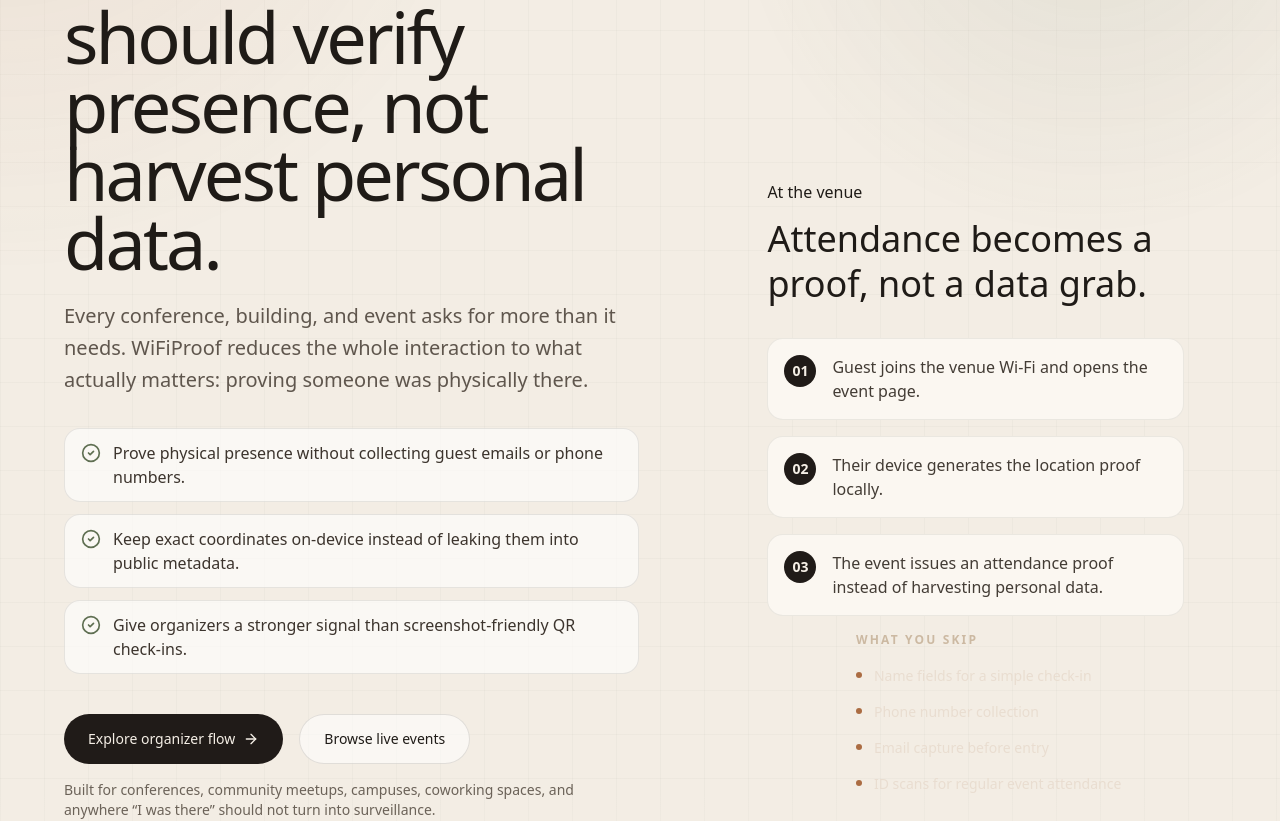
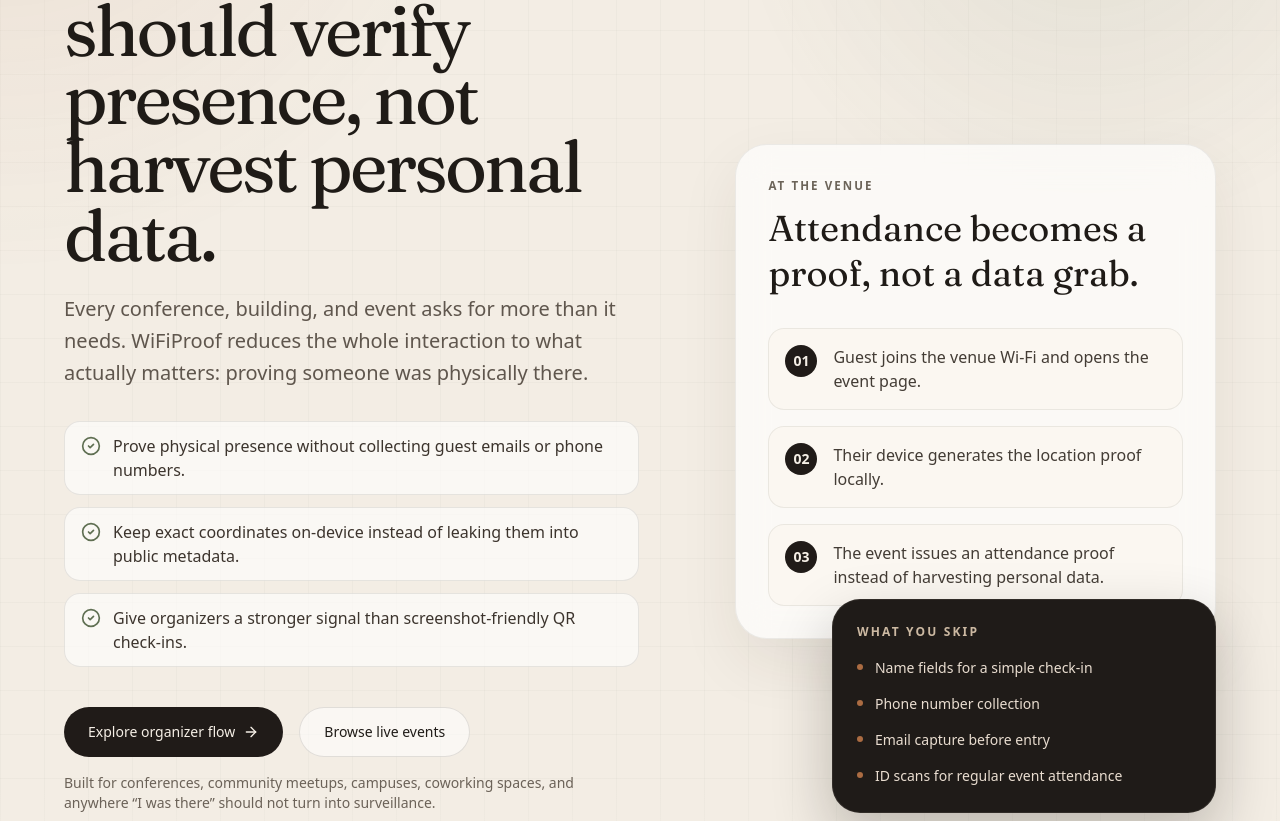
Before and after one commit to WifiproofProtocol/wifiproof-v2, a Next.js app in the folder packages/web/: page / in a window 1280 px wide. Shown: the part 234-1055 px from the top of the page. Built offline with nearby package versions, Linux system fonts and the light colour scheme.

Commit message:
feat(ui): update global styles and layout

```diff
--- a/packages/web/src/app/globals.css
+++ b/packages/web/src/app/globals.css
@@ -1,11 +1,10 @@
 @import "tailwindcss";
 
 :root {
-  --background: #020412;
-  /* Deep midnight blue/purple base */
-  --foreground: #ffffff;
-  --card-bg: rgba(255, 255, 255, 0.05);
-  --border-color: rgba(255, 255, 255, 0.1);
+  --background: #f3ede4;
+  --foreground: #1f1b17;
+  --card-bg: rgba(255, 255, 255, 0.68);
+  --border-color: rgba(47, 38, 28, 0.12);
 }
 
 @theme inline {
@@ -14,11 +13,13 @@
   --color-card: var(--card-bg);
   --color-border: var(--border-color);
 
-  --font-sans: var(--font-geist-sans), "SF Pro Display", -apple-system, system-ui, sans-serif;
+  --font-sans: var(--font-geist-sans), "SF Pro Display", -apple-system, system-ui,
+    sans-serif;
   --font-mono: var(--font-geist-mono), "SF Mono", monospace;
+}
 
-  --animate-float: float 6s ease-in-out infinite;
-  --animate-glow: glow 4s ease-in-out infinite alternate;
+html {
+  scroll-behavior: smooth;
 }
 
 body {
@@ -30,77 +31,54 @@ body {
   -moz-osx-font-smoothing: grayscale;
 }
 
-/* Custom Selection */
 ::selection {
-  background: rgba(124, 58, 237, 0.5);
-  /* Purple tint */
-  color: #fff;
+  background: rgba(171, 108, 66, 0.22);
+  color: #1f1b17;
 }
 
-/* Vibrant Utilities */
-.glass-panel {
-  background: rgba(255, 255, 255, 0.03);
-  backdrop-filter: blur(16px);
-  border: 1px solid rgba(255, 255, 255, 0.08);
-  box-shadow: 0 4px 30px rgba(0, 0, 0, 0.1);
+.display-type {
+  font-family: var(--font-display), "Iowan Old Style", "Palatino Linotype", serif;
 }
 
-.glass-panel:hover {
-  background: rgba(255, 255, 255, 0.06);
-  border-color: rgba(255, 255, 255, 0.15);
-  box-shadow: 0 0 20px rgba(124, 58, 237, 0.15);
-  /* Purple glow */
+.paper-panel {
+  background: rgba(255, 255, 255, 0.68);
+  backdrop-filter: blur(18px);
+  border: 1px solid rgba(47, 38, 28, 0.08);
+  box-shadow: 0 24px 60px rgba(57, 43, 30, 0.08);
 }
 
-.gradient-text {
-  background: linear-gradient(135deg, #fff 0%, #a78bfa 50%, #3b82f6 100%);
-  -webkit-background-clip: text;
-  -webkit-text-fill-color: transparent;
-  background-clip: text;
-  background-size: 200% 200%;
-  animation: gradient-shift 5s ease infinite;
+.ink-panel {
+  background: #1f1b18;
+  color: #f5efe6;
+  border: 1px solid rgba(245, 239, 230, 0.08);
+  box-shadow: 0 24px 60px rgba(15, 11, 8, 0.24);
 }
 
-@keyframes gradient-shift {
-
-  0%,
-  100% {
-    background-position: 0% 50%;
-  }
-
-  50% {
-    background-position: 100% 50%;
-  }
+.section-kicker {
+  color: #6c6459;
+  font-size: 0.72rem;
+  font-weight: 600;
+  letter-spacing: 0.18em;
+  text-transform: uppercase;
 }
 
-@keyframes float {
-
-  0%,
-  100% {
-    transform: translateY(0);
-  }
-
-  50% {
-    transform: translateY(-20px);
-  }
+.soft-rule {
+  height: 1px;
+  background: linear-gradient(
+    90deg,
+    transparent,
+    rgba(47, 38, 28, 0.16),
+    transparent
+  );
 }
 
-@keyframes glow {
-  from {
-    box-shadow: 0 0 10px rgba(59, 130, 246, 0.1);
-  }
-
-  to {
-    box-shadow: 0 0 30px rgba(124, 58, 237, 0.4);
-  }
-}
-
-/* ── react-datepicker dark theme overrides ───────────────────────── */
 .react-datepicker {
-  background: transparent !important;
-  border: none !important;
+  background: #f8f2e8 !important;
+  border: 1px solid rgba(47, 38, 28, 0.08) !important;
+  border-radius: 1rem !important;
   font-family: inherit !important;
-  color: #e2e8f0 !important;
+  color: #1f1b17 !important;
+  box-shadow: 0 20px 50px rgba(57, 43, 30, 0.12) !important;
 }
 
 .react-datepicker__month-container {
@@ -109,51 +87,51 @@ body {
 
 .react-datepicker__header {
   background: transparent !important;
-  border-bottom: 1px solid rgba(34, 211, 238, 0.15) !important;
+  border-bottom: 1px solid rgba(47, 38, 28, 0.08) !important;
   padding-bottom: 8px !important;
 }
 
 .react-datepicker__current-month,
 .react-datepicker-time__header,
 .react-datepicker__day-name {
-  color: #94a3b8 !important;
+  color: #6c6459 !important;
   font-size: 0.75rem !important;
 }
 
 .react-datepicker__day {
-  color: #e2e8f0 !important;
+  color: #1f1b17 !important;
   border-radius: 0.5rem !important;
   width: 2rem !important;
   line-height: 2rem !important;
 }
 
 .react-datepicker__day:hover {
-  background: rgba(34, 211, 238, 0.15) !important;
-  color: #67e8f9 !important;
+  background: rgba(171, 108, 66, 0.12) !important;
+  color: #7b4d2e !important;
 }
 
 .react-datepicker__day--selected,
 .react-datepicker__day--keyboard-selected {
-  background: #06b6d4 !important;
-  color: #0a0f1a !important;
+  background: #201b18 !important;
+  color: #f7f1e7 !important;
   font-weight: 700 !important;
 }
 
 .react-datepicker__day--today {
   font-weight: 700 !important;
-  color: #22d3ee !important;
+  color: #7b4d2e !important;
 }
 
 .react-datepicker__day--outside-month {
-  color: #334155 !important;
+  color: #a79a88 !important;
 }
 
 .react-datepicker__day--disabled {
-  color: #1e293b !important;
+  color: #c7bbab !important;
 }
 
 .react-datepicker__time-container {
-  border-left: 1px solid rgba(34, 211, 238, 0.15) !important;
+  border-left: 1px solid rgba(47, 38, 28, 0.08) !important;
 }
 
 .react-datepicker__time-container .react-datepicker__time {
@@ -171,7 +149,7 @@ body {
   .react-datepicker__time-box
   ul.react-datepicker__time-list
   li.react-datepicker__time-list-item {
-  color: #94a3b8 !important;
+  color: #6c6459 !important;
   padding: 4px 8px !important;
   border-radius: 0.375rem !important;
 }
@@ -181,8 +159,8 @@ body {
   .react-datepicker__time-box
   ul.react-datepicker__time-list
   li.react-datepicker__time-list-item:hover {
-  background: rgba(34, 211, 238, 0.15) !important;
-  color: #67e8f9 !important;
+  background: rgba(171, 108, 66, 0.12) !important;
+  color: #7b4d2e !important;
 }
 
 .react-datepicker__time-container
@@ -190,21 +168,11 @@ body {
   .react-datepicker__time-box
   ul.react-datepicker__time-list
   li.react-datepicker__time-list-item--selected {
-  background: #06b6d4 !important;
-  color: #0a0f1a !important;
+  background: #201b18 !important;
+  color: #f7f1e7 !important;
   font-weight: 700 !important;
 }
 
 .react-datepicker__navigation-icon::before {
-  border-color: #64748b !important;
+  border-color: #6c6459 !important;
 }
-/* ─────────────────────────────────────────────────────────────────── */
-
-/* Grid Background - Fainter/Magical */
-.bg-grid-magical {
-  background-size: 50px 50px;
-  background-image:
-    linear-gradient(to right, rgba(255, 255, 255, 0.03) 1px, transparent 1px),
-    linear-gradient(to bottom, rgba(255, 255, 255, 0.03) 1px, transparent 1px);
-  mask-image: radial-gradient(circle at center, black 40%, transparent 100%);
-}
--- a/packages/web/src/app/layout.tsx
+++ b/packages/web/src/app/layout.tsx
@@ -1,5 +1,5 @@
 import type { Metadata } from "next";
-import { Geist, Geist_Mono } from "next/font/google";
+import { Fraunces, Geist, Geist_Mono } from "next/font/google";
 import "./globals.css";
 
 const geistSans = Geist({
@@ -9,6 +9,11 @@ const geistSans = Geist({
 
 const geistMono = Geist_Mono({
   variable: "--font-geist-mono",
+  subsets: ["latin"],
+});
+
+const fraunces = Fraunces({
+  variable: "--font-display",
   subsets: ["latin"],
 });
 
@@ -54,7 +59,7 @@ export default function RootLayout({
   return (
     <html lang="en">
       <body
-        className={`${geistSans.variable} ${geistMono.variable} antialiased`}
+        className={`${geistSans.variable} ${geistMono.variable} ${fraunces.variable} antialiased`}
       >
         {children}
       </body>
--- a/packages/web/src/app/page.tsx
+++ b/packages/web/src/app/page.tsx
@@ -1,19 +1,19 @@
 import Navbar from "@/components/landing/Navbar";
 import Hero from "@/components/landing/Hero";
 import Features from "@/components/landing/Features";
+import Stats from "@/components/landing/Stats";
 import BentoGrid from "@/components/landing/BentoGrid";
 import TechStack from "@/components/landing/TechStack";
 import FinalCTA from "@/components/landing/Waitlist";
 import Footer from "@/components/landing/Footer";
-import Particles from "@/components/landing/Particles";
 
 export default function Home() {
   return (
-    <main className="min-h-[100dvh] overflow-x-hidden bg-[#02040A] text-slate-200">
-      <Particles />
+    <main className="min-h-[100dvh] overflow-x-hidden bg-[#f3ede4] text-[#1f1b17]">
       <Navbar />
       <Hero />
       <Features />
+      <Stats />
       <TechStack />
       <BentoGrid />
       <FinalCTA />
```
